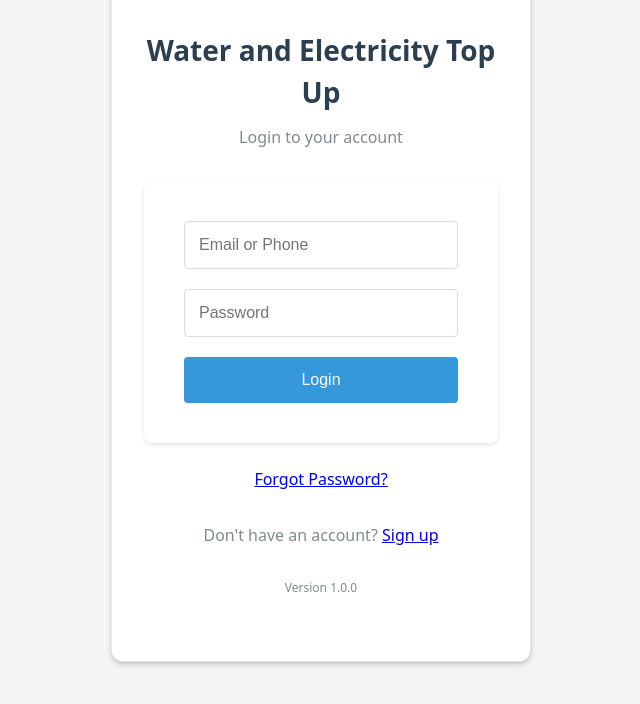
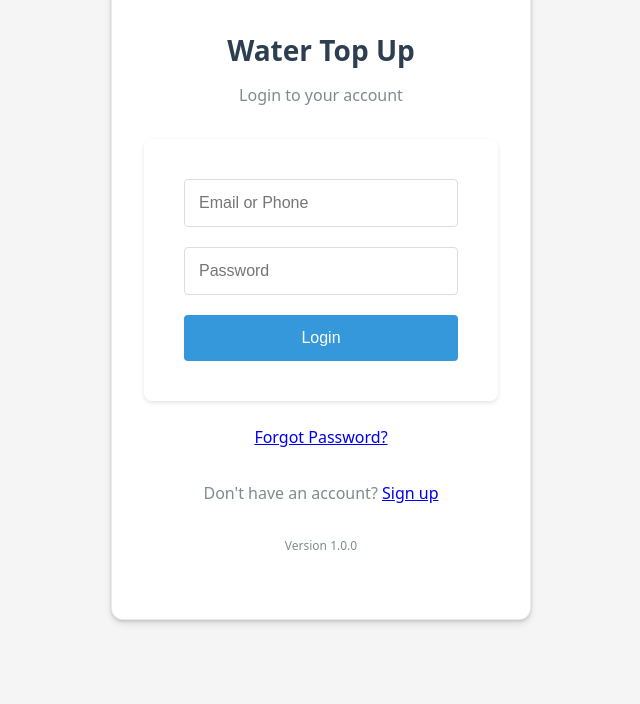
Before and after one commit to RahwaZeslusHaile/Prepaid_Water_eTopUp, a plain HTML site: page public/index.html in a window 1280 px wide. Shown: the part 132-836 px from the top of the page, without its empty margins (319-959 px from the left). After the commit the page ends 800 px from the top, so only its background shows below. Drawn offline with Linux system fonts and the light colour scheme.

Commit message:
fixed html

```diff
--- a/public/css/styles.css
+++ b/public/css/styles.css
@@ -50,7 +50,7 @@ body {
 }
 
 h1 {
-  font-size: 1.5rem;
+  font-size: 1rem;
   text-align: center;
   margin-bottom: 0.75rem;
   color: #2c3e50;
--- a/public/index.html
+++ b/public/index.html
@@ -9,7 +9,7 @@
 <body>
     <div class="container">
     <img src="./images/logo.png" alt="WE Top Up Logo" class="logo">
-    <h1>Water and Electricity Top Up</h1>
+    <h1>Water Top Up</h1>
     <p>Login to your account</p>
     <form action="/login" method="POST" class="login-form">
         <div class="form-group">
@@ -22,7 +22,7 @@
     </form>
     <p class="error-message" id="error-message"></p>
     <p class="forgot-password"><a href="/forgot-password">Forgot Password?</a></p>
-    <p class="register-link">Don't have an account? <a href="/register">Sign up</a></p>
+    <p class="signup-link">Don't have an account? <a href="signup.html">Sign up</a></p>
     <footer>
         <p>Version 1.0.0</p>
     </footer>
```
